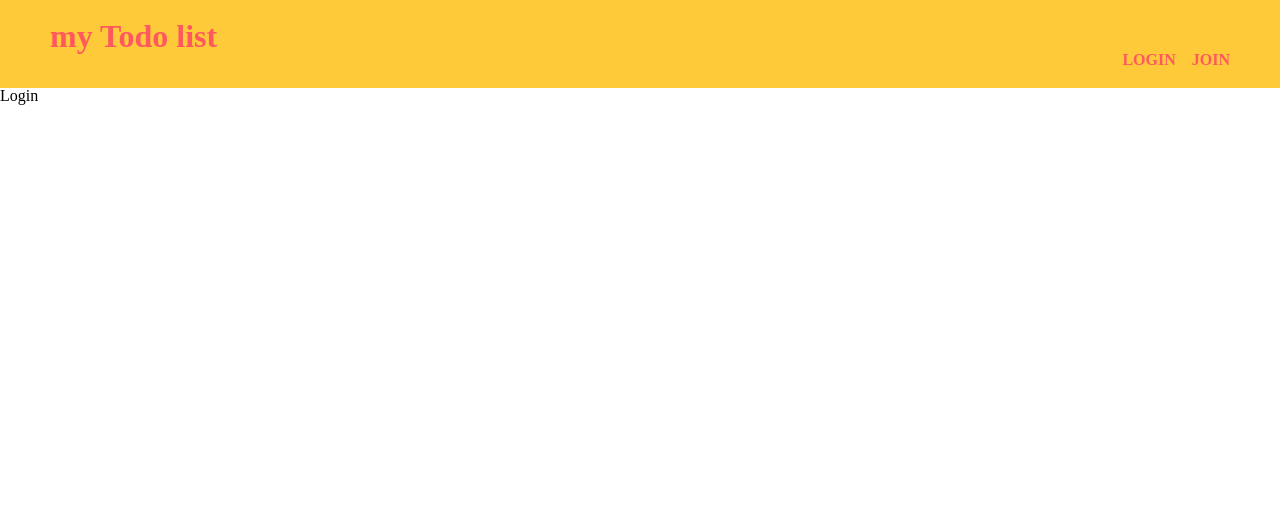
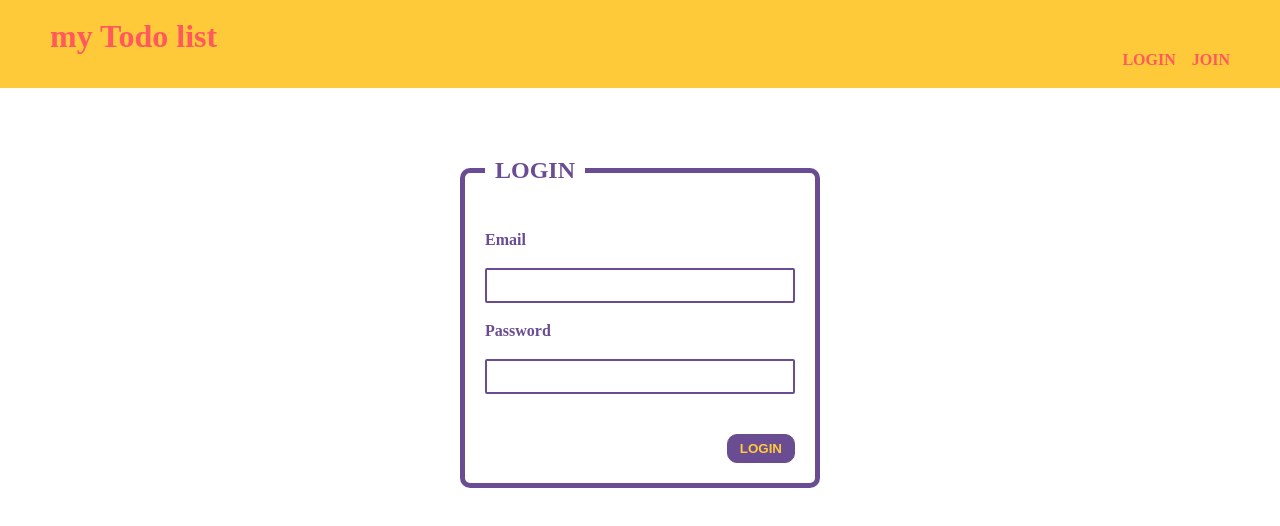
Before and after one commit to Jinnie-kim/my-todolist, a React (Create React App) app: page /login in a window 1280 px wide. Shown: the top 526 px of the page. Built offline with nearby package versions, Linux system fonts and the light colour scheme.

Commit message:
use styled-components for Login

```diff
--- a/src/pages/Login/Login.jsx
+++ b/src/pages/Login/Login.jsx
@@ -1,7 +1,66 @@
-import React from 'react';
+import styled from 'styled-components';
 
 export default function Login() {
   return (
-    <div>Login</div>
+    <LoginForm>
+      <LoginFormField>
+        <legend>LOGIN</legend>
+        <LoginFormLabel htmlFor="email">Email </LoginFormLabel>
+        <LoginFormInput type="email" id="email" />
+        <LoginFormLabel htmlFor="password">Password </LoginFormLabel>
+        <LoginFormInput type="email" id="password" />
+        <LoginFormButton type="submit">LOGIN</LoginFormButton>
+      </LoginFormField>
+    </LoginForm>
   );
 }
+
+const LoginForm = styled.form`
+  max-width: 360px;
+  margin: 60px auto;
+`;
+
+const LoginFormField = styled.fieldset`
+  padding: 20px;
+  border: thick solid #6a4c93;
+  border-radius: 10px;
+  > legend {
+    font-size: 1.5em;
+    font-weight: 700;
+    color: #6a4c93;
+    padding: 10px;
+  }
+`;
+
+const LoginFormLabel = styled.label`
+  display: block;
+  margin: 20px 0;
+  color: #6a4c93;
+  font-weight: 700;
+`;
+
+const LoginFormInput = styled.input`
+  display: block;
+  box-sizing: border-box;
+  width: 100%;
+  padding: 8px 6px;
+  outline: none;
+  border: 2px solid #6a4c93;
+  border-radius: 2px;
+  &:hover,
+  &:focus {
+    border: 2px solid #ffca3a;
+  }
+`;
+
+const LoginFormButton = styled.button`
+  margin-top: 40px;
+  float: right;
+  padding: 6px 12px;
+  border-radius: 10px;
+  background-color: #6a4c93;
+  border: 1px solid #6a4c93;
+  color: #ffca3a;
+  font-weight: 700;
+  cursor: pointer;
+`;
```
